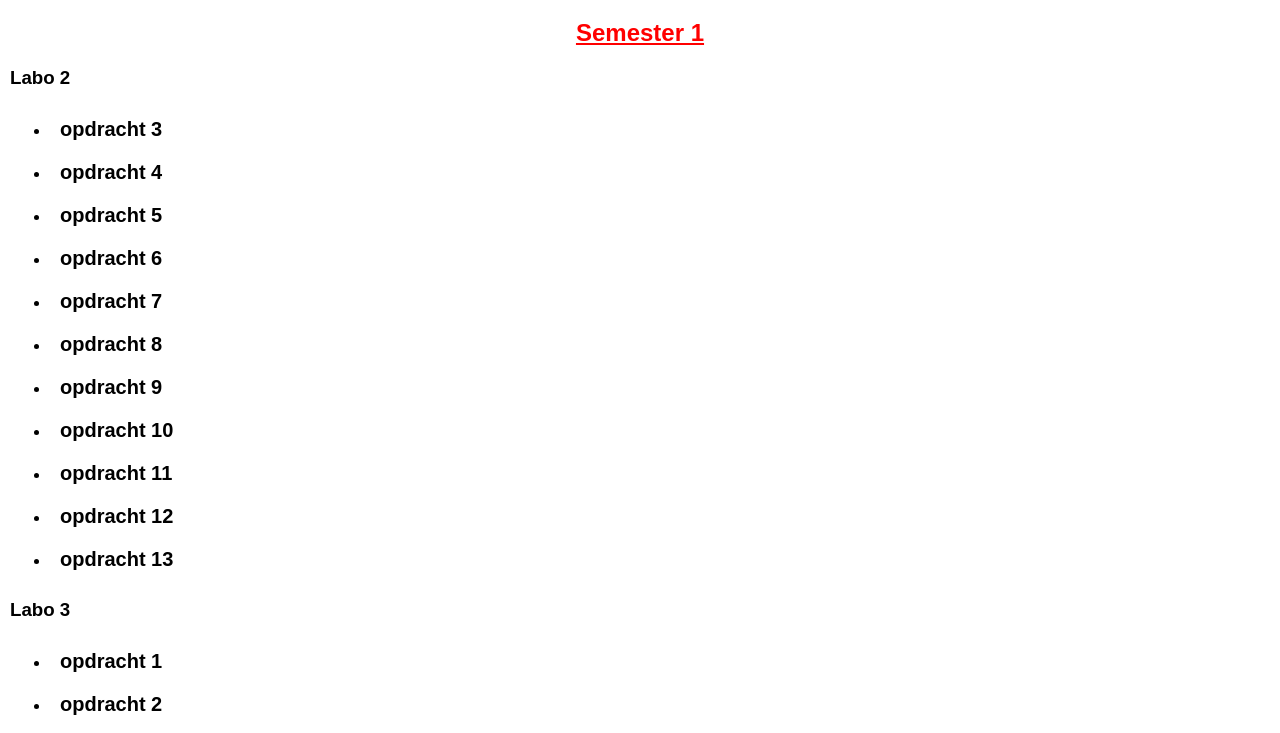
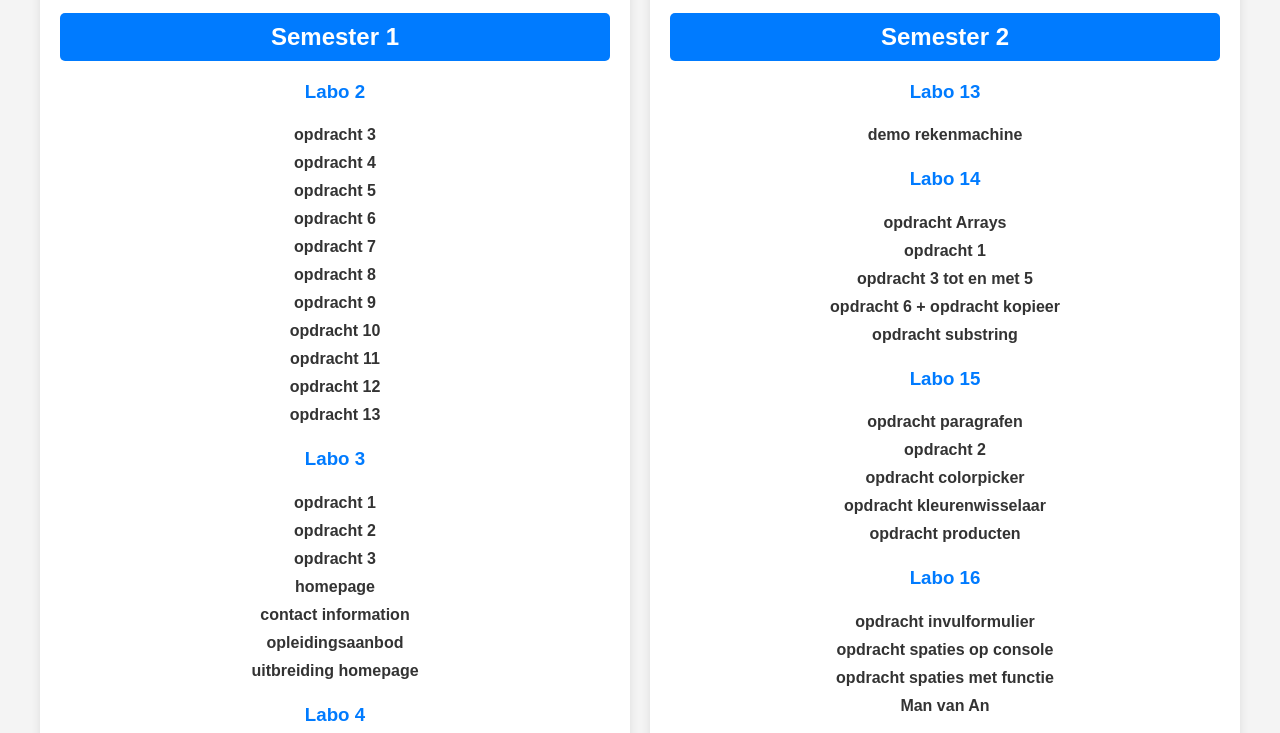
Before and after one commit to alexanderbultynck/webdevelopment, a plain HTML site: page index.html in a window 1280 px wide. Shown: the part 127-860 px from the top of the page. Drawn offline with Linux system fonts and the light colour scheme.

Commit message:
update index

```diff
--- a/index.html
+++ b/index.html
@@ -8,9 +8,9 @@
 </head>
 <body>
 <h1>Web Development 1</h1>
-
+<div class="container">
+    <div class="semester">
         <h2>Semester 1</h2>
-<div>
         <h3>Labo 2</h3>
         <ul>
             <li><a href="labo2/opdracht_3.html">opdracht 3</a></li>
@@ -116,8 +116,8 @@
         </ul>
     </div>
 
+    <div class="semester">
         <h2>Semester 2</h2>
-<div class="semester2">
         <h3>Labo 13</h3>
         <ul>
             <li><a href="labo13/rekenmachine.html">demo rekenmachine</a></li>
@@ -166,5 +166,6 @@
             <li><a href="labo18/colorpicker_uitbreiding/index.html">Colorpicker uitbreiding</a></li>
         </ul>
     </div>
+</div>
 </body>
 </html>
--- a/style.css
+++ b/style.css
@@ -1,35 +1,47 @@
 body {
-    font-family: Arial, Helvetica, sans-serif;
-    padding: 5px;
-    margin: 5px;
+    font-family: Arial, sans-serif;
+    background-color: #f4f4f4;
+    margin: 0;
+    padding: 20px;
+    text-align: center;
 }
-
 h1 {
-    background-color: aquamarine;
+    color: #333;
+}
+.container {
+    display: grid;
+    grid-template-columns: 1fr 1fr;
+    gap: 20px;
+    max-width: 1200px;
+    margin: auto;
+}
+.semester {
+    background: white;
     padding: 20px;
-    border: 8px solid #000;
-    border-radius: 20px;
+    border-radius: 8px;
+    box-shadow: 0 0 10px rgba(0, 0, 0, 0.1);
 }
-
 h2 {
-    color: red;
-    text-align: center;
-    text-decoration: underline;
+    background: #007BFF;
+    color: white;
+    padding: 10px;
+    border-radius: 5px;
+}
+h3 {
+    color: #007BFF;
+}
+ul {
+    list-style-type: none;
+    padding: 0;
+}
+li {
+    padding: 5px 0;
+}
+a {
+    text-decoration: none;
+    color: #333;
     font-weight: bold;
 }
-
-li {
-    padding: 10px;
+a:hover {
+    color: #007BFF;
 }
-
-ul a {
-    color: black;
-    text-decoration: none;
-    font-weight: bold;
-    font-size: 20px;
-}
-
-ul a:hover {
-    color: aquamarine;
-    text-decoration: none;
-}
```
Lines whose indentation alone changed are shown as unchanged.
